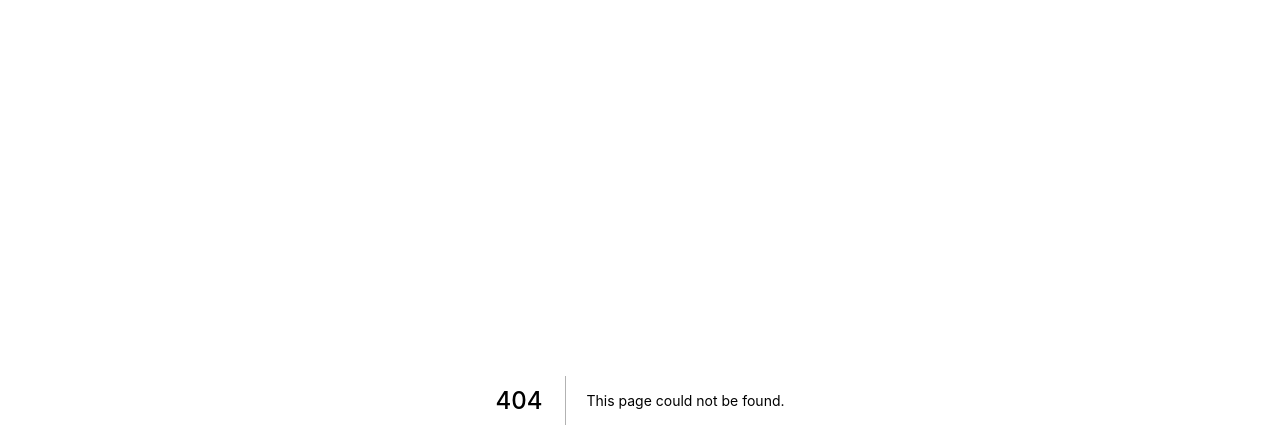
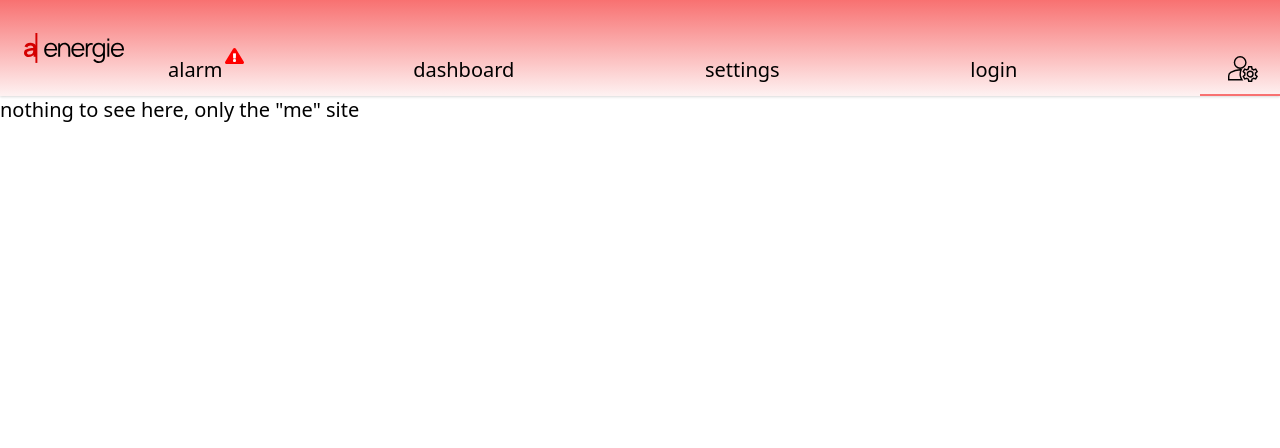
Before and after one commit to HaKePlan/smarthome-heating-frontend, a Next.js app: page /utilities/me in a window 1280 px wide. Before the commit this address had no page. Shown: the top 448 px of the page. Built offline with nearby package versions, Linux system fonts and the light colour scheme; no server answers.

Commit message:
added the me page and link to me page in banner

```diff
--- a/components/banner.js
+++ b/components/banner.js
@@ -74,6 +74,19 @@ function Banner({ children }) {
         <div class="flex-grow h-10">
           <Link href="/utilities/login">{showPlace('login')}</Link>
         </div>
+        <div class="flex-none w-20 h-10">
+          <Link href="/utilities/me">
+            {path === 'me' ? (
+              <div class="h-full w-full cursor-pointer border-b-2 border-red-400">
+                <img src="/me.svg" width="30" height="30" class="ml-7" />
+              </div>
+            ) : (
+              <div class="h-full w-full cursor-pointer border-b-2 border-transparent hover:border-gray-300">
+                <img src="/me.svg" width="30" height="30" class="ml-7" />
+              </div>
+            )}
+          </Link>
+        </div>
       </div>
       {children}
     </div>
--- /dev/null
+++ b/pages/utilities/me.js
@@ -0,0 +1,13 @@
+import Head from 'next/head';
+import Layout from '../../components/layout';
+
+export default function Alarm() {
+  return (
+    <Layout>
+      <Head>
+        <title>heating client | me</title>
+      </Head>
+      <div class="h-screen">nothing to see here, only the "me" site</div>
+    </Layout>
+  );
+}
```
Also changed, not shown: public/me.svg (added).
